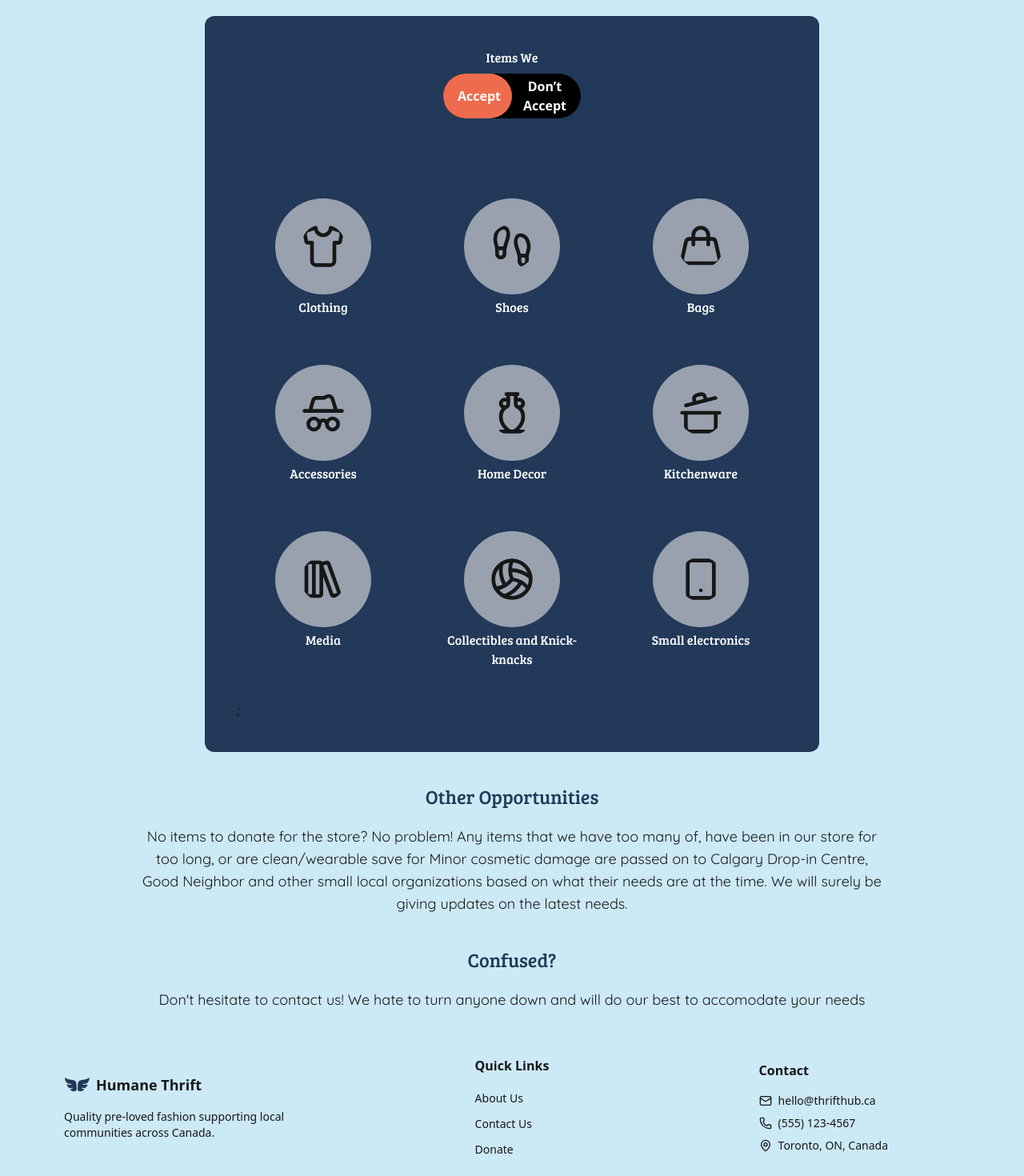
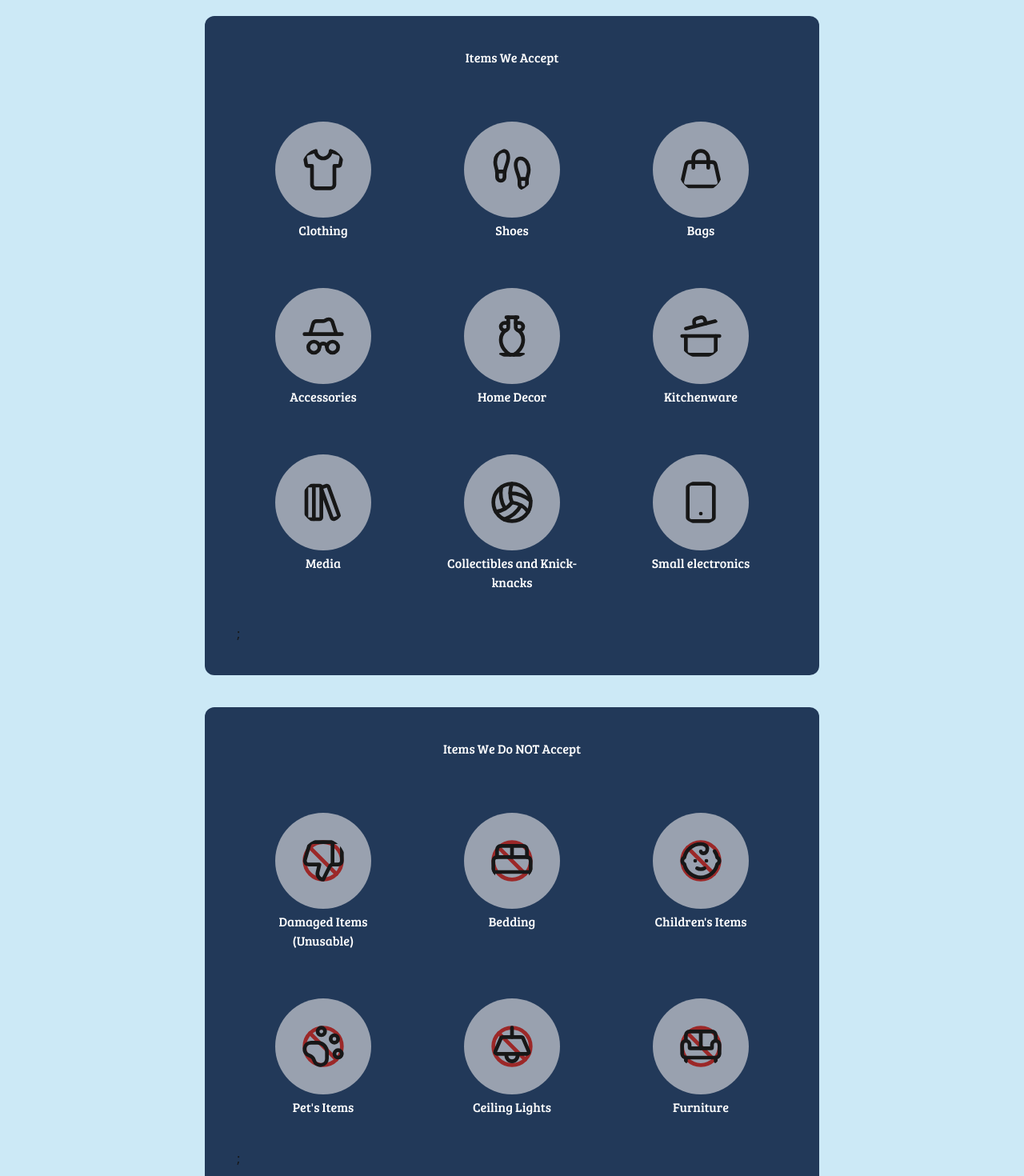
Before and after one commit to Puja304/Humane, a Next.js app: page /donate in a window 1280 px wide. Shown: the part 260-1730 px from the top of the page at 80% size. Built offline with nearby package versions, Linux system fonts and the light colour scheme; a web font is replaced by a local one.

Commit message:
feat: converted toggle mechanism to simple vertical displays for ease of use

```diff
--- a/src/app/donate/page.tsx
+++ b/src/app/donate/page.tsx
@@ -13,7 +13,6 @@ gsap.registerPlugin(ScrollTrigger);
 export default function Donate() {
 
     const [showFooter, setShowFooter] = useState(false);
-    const [gridState, setGridState] = useState("dos"); // begin with dos
     const pageRef = useRef<HTMLDivElement>(null);
 
 
@@ -55,36 +54,29 @@ export default function Donate() {
                     <h1 className={` ${bree.className} donation-title text-2xl text-main-blue font-bold`}> Donate With Us</h1>
                     <h3 className={` ${quicksand.className} text-sm md:text-lg px-4`}>Let's stitch a better future together, one piece at a time!</h3>
                 </div>
-                <div className="donation-dos-donts bg-main-blue rounded-xl flex flex-col p-10 w-9/10 md:w-3/5 items-center animate-on-scroll">
-                <div className="items-we">
-                    <h3 className={`text-white ${bree.className} mb-2`}>Items We</h3>
+
+
+                <div className="donation-dos bg-main-blue rounded-xl flex flex-col p-10 w-9/10 md:w-3/5 items-center animate-on-scroll">
+                    <div className="items-we">
+                        <h3 className={`text-white ${bree.className} mb-2`}>Items We Accept</h3>
+                    </div>
+                        {!showFooter && <h3 className={` ${quicksand.className} text-white`}>(Click to see more details!)</h3>}
+                        <div className="dos-dons-grid-render w-1/1 mt-10">
+                            <DosDontsGrid
+                                mode={"dos"}
+                            />
+                        </div>
                 </div>
-                    <div className="donation-toggle relative inline-flex bg-black rounded-full p-1 mb-10 w-1/1 md:w-1/4">
-
-                        <div
-                            className={`absolute top-0 left-0 h-full w-1/2 bg-highlight rounded-full transition-transform duration-300 ${
-                            gridState === "dos" ? "translate-x-0" : "translate-x-full"
-                            }`}
-                        ></div>
-                        <button
-                            className="relative w-1/2 text-center z-10 text-white font-semibold"
-                            onClick={() => setGridState("dos")}
-                        >
-                        Accept
-                        </button>
-                        <button
-                            className="relative w-1/2 text-center z-10 text-white font-semibold"
-                            onClick={() => setGridState("donts")}
-                        >
-                            Don’t Accept
-                        </button>
+                <div className="donation-donts bg-main-blue rounded-xl flex flex-col p-10 w-9/10 md:w-3/5 items-center animate-on-scroll mt-10">
+                    <div className="items-we">
+                        <h3 className={`text-white ${bree.className} mb-2`}>Items We Do NOT Accept</h3>
                     </div>
-                    {!showFooter && <h3 className={` ${quicksand.className} text-white`}>(Click to see more details!)</h3>}
-                    <div className="dos-dons-grid-render w-1/1 mt-10">
-                        <DosDontsGrid
-                            mode={gridState}
-                        />
-                    </div>
+                        {!showFooter && <h3 className={` ${quicksand.className} text-white`}>(Click to see more details!)</h3>}
+                        <div className="dos-dons-grid-render w-1/1 mt-10">
+                            <DosDontsGrid
+                                mode={"donts"}
+                            />
+                        </div>
                 </div>
 
             </div>
```
